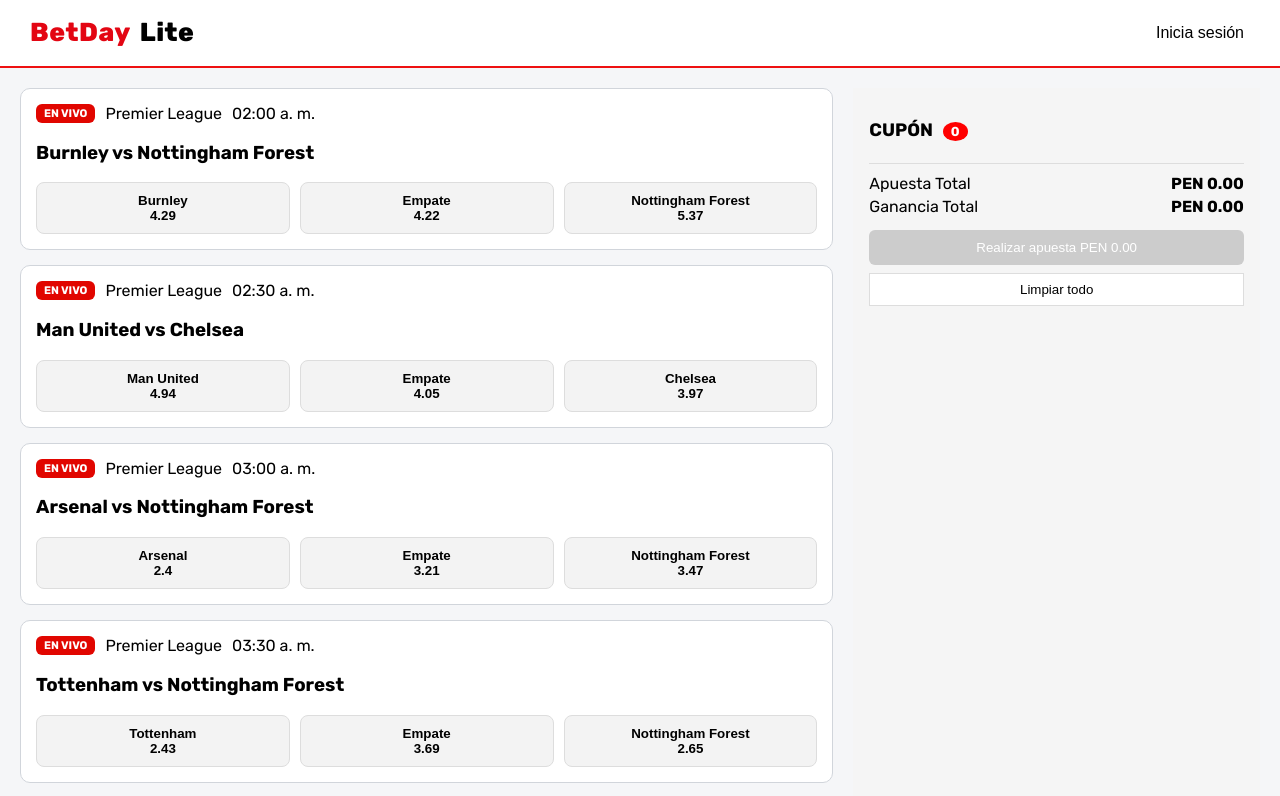
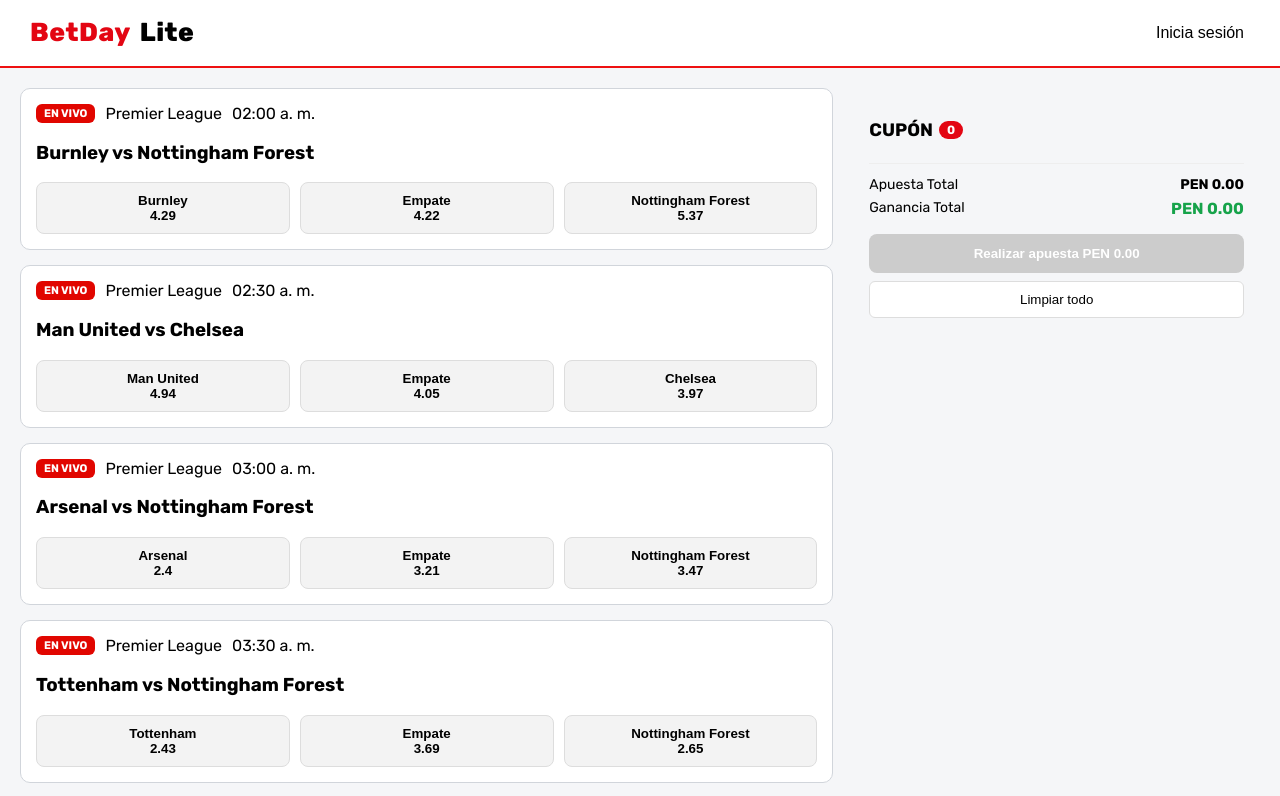
Before and after one commit to nicolmmdev/reto-at, a Next.js app: page / in a window 1280 px wide. Shown: the top 796 px of the page. Built offline with nearby package versions, Linux system fonts and the light colour scheme; no server answers.

Commit message:
fix keys

```diff
--- a/app/layout.tsx
+++ b/app/layout.tsx
@@ -4,7 +4,7 @@
 import "./globals.css"
 import { Rubik } from "next/font/google"
 import NavbarWrapper from "@/components/layout/NavbarWrapper"
-
+import { Toaster } from "react-hot-toast"
 const rubik = Rubik({
   subsets: ["latin"],
 })
@@ -34,7 +34,12 @@
           <NavbarWrapper />
 
           {children}
-
+  <Toaster
+    position="top-right"
+    toastOptions={{
+      duration:3000
+    }}
+  />
         </Providers>
 
       </body>
--- a/components/bets/MyBets.module.css
+++ b/components/bets/MyBets.module.css
@@ -1,41 +1,76 @@
 .myBets{
   padding:16px;
-  background:#f5f5f5;
+  background:#f5f6f8;
 }
+
+/* -------------------------
+   TÍTULO
+-------------------------- */
 
 .couponTitle{
   font-size:18px;
   font-weight:700;
   margin-bottom:12px;
+  display:flex;
+  align-items:center;
+  gap:6px;
 }
 
 .badge{
-  background:red;
+  background:#e30613;
   color:white;
-  border-radius:50%;
+  border-radius:12px;
   padding:2px 8px;
-  font-size:13px;
-  margin-left:6px;
+  font-size:12px;
+  font-weight:700;
 }
+
+/* -------------------------
+   LISTA
+-------------------------- */
 
 .betsList{
   max-height:420px;
   overflow-y:auto;
 }
 
+/* -------------------------
+   CARD
+-------------------------- */
+
 .betCard{
   background:white;
-  border-radius:8px;
-  padding:12px;
+  border-radius:10px;
+  padding:14px;
   margin-bottom:12px;
-  box-shadow:0 1px 2px rgba(0,0,0,0.08);
+  border:1px solid #eee;
+  box-shadow:0 2px 6px rgba(0,0,0,0.05);
+  transition:all .2s ease;
 }
+
+.betCard:hover{
+  box-shadow:0 6px 16px rgba(0,0,0,0.08);
+}
+
+/* -------------------------
+   HEADER
+-------------------------- */
 
 .betHeader{
   display:flex;
   justify-content:space-between;
+  align-items:center;
   font-weight:600;
   margin-bottom:6px;
+}
+
+.betHeader a{
+  color:#2563eb;
+  text-decoration:none;
+}
+
+.betHeader a:hover{
+  text-decoration:underline;
 }
 
 .removeBet{
@@ -43,37 +78,51 @@
   background:none;
   font-size:18px;
   cursor:pointer;
+  color:#666;
 }
+
+/* -------------------------
+   MERCADO
+-------------------------- */
 
 .betMarket{
   display:flex;
   align-items:center;
   gap:8px;
-  margin-bottom:8px;
+  margin-bottom:10px;
 }
 
 .liveBadge{
-  background:red;
+  background:#e30613;
   color:white;
-  font-size:11px;
-  padding:2px 6px;
+  font-size:10px;
+  padding:3px 6px;
   border-radius:4px;
-  font-weight:600;
+  font-weight:700;
 }
 
 .pick{
   flex:1;
+  font-weight:600;
 }
 
 .odd{
   font-weight:700;
+  color:#111;
 }
+
+/* -------------------------
+   STAKE
+-------------------------- */
 
 .betStakeRow{
   display:flex;
   justify-content:space-between;
   align-items:center;
+  gap:10px;
 }
+
+/* INPUT LIMPIO */
 
 .betStakeRow input{
   width:70px;
@@ -97,7 +146,8 @@
   transition:border .15s ease, box-shadow .15s ease;
 }
 
-/* eliminar flechas de number input */
+/* eliminar flechas */
+
 .betStakeRow input::-webkit-outer-spin-button,
 .betStakeRow input::-webkit-inner-spin-button{
   -webkit-appearance:none;
@@ -105,48 +155,85 @@
 }
 
 /* focus elegante */
+
 .betStakeRow input:focus{
   border:1px solid #e30613;
-  outline:none;
   box-shadow:0 0 0 2px rgba(227,6,19,0.15);
 }
 
+/* -------------------------
+   GANANCIA
+-------------------------- */
+
 .win{
   font-size:13px;
+  font-weight:600;
+  color:#16a34a;
 }
 
+/* -------------------------
+   RESUMEN
+-------------------------- */
+
 .betSummary{
-  border-top:1px solid #ddd;
-  padding-top:10px;
+  border-top:1px solid #eee;
+  padding-top:12px;
   margin-top:10px;
 }
 
 .summaryRow{
   display:flex;
   justify-content:space-between;
-  margin-bottom:4px;
+  margin-bottom:6px;
+  font-size:14px;
 }
+
+.summaryRow:last-child strong{
+  color:#16a34a;
+  font-size:16px;
+}
+
+/* -------------------------
+   BOTÓN APOSTAR
+-------------------------- */
 
 .placeBet{
   width:100%;
-  padding:10px;
+  padding:12px;
   background:black;
   color:white;
   border:none;
-  border-radius:6px;
+  border-radius:8px;
   margin-top:10px;
-  cursor: pointer;
+  font-weight:600;
+  cursor:pointer;
+  transition:all .2s ease;
+}
+
+.placeBet:hover{
+  background:#111;
+  transform:translateY(-1px);
 }
 
 .placeBet:disabled{
   background:#ccc;
+  cursor:not-allowed;
 }
+
+/* -------------------------
+   BOTÓN LIMPIAR
+-------------------------- */
 
 .clearBtn{
   width:100%;
-  padding:8px;
+  padding:10px;
   margin-top:8px;
   border:1px solid #ddd;
-  cursor: pointer;
+  cursor:pointer;
   background:white;
+  border-radius:6px;
 }
+
+.clearBtn:hover{
+  background:#f3f4f6;
+}
--- a/components/bets/MyBets.tsx
+++ b/components/bets/MyBets.tsx
@@ -5,7 +5,7 @@
 import { useSession } from "next-auth/react"
 import { useBetStore } from "@/stores/betStore"
 import styles from "./MyBets.module.css"
-
+import toast from "react-hot-toast"
 export default function MyBets(){
 
   const router = useRouter()
@@ -37,8 +37,16 @@
   }
 
   placeBets()
+
+  toast.success("Apuesta realizada con éxito")
 }
+function handleRemoveBet(id:string){
 
+  removeBet(id)
+
+toast.success("Apuesta eliminada",{
+  icon:"🗑️"
+})}
   return(
 
     <div className={styles.myBets}>
@@ -65,7 +73,7 @@
 
               <button
                 className={styles.removeBet}
-                onClick={()=>removeBet(bet.id)}
+                onClick={()=>handleRemoveBet(bet.id)}
               >
                 ×
               </button>
--- a/components/matches/MatchCard.tsx
+++ b/components/matches/MatchCard.tsx
@@ -62,7 +62,7 @@
     } as const
 
     toggleBet({
-      id: `${match.id}-${pick}`,
+      id: crypto.randomUUID(),
       matchId: match.id,
       match: `${match.homeTeam.name} vs ${match.awayTeam.name}`,
       pick,
```
Lines whose indentation alone changed are shown as unchanged.
